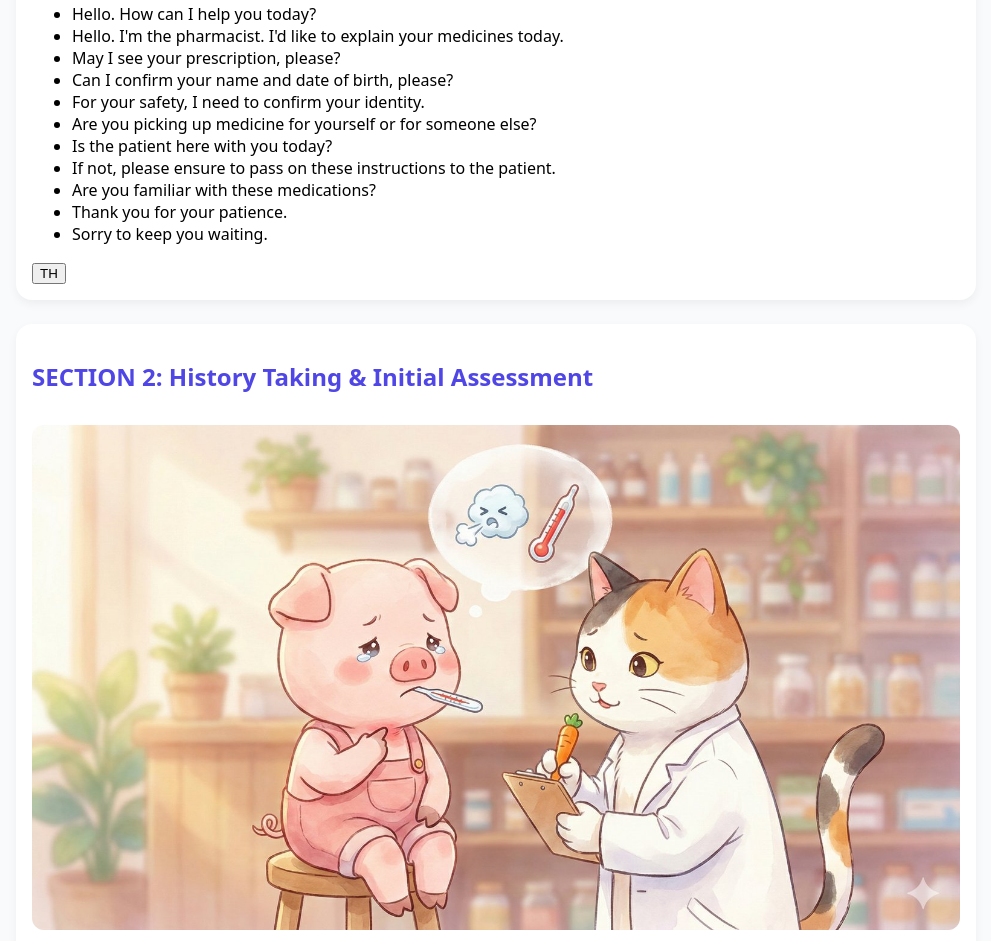
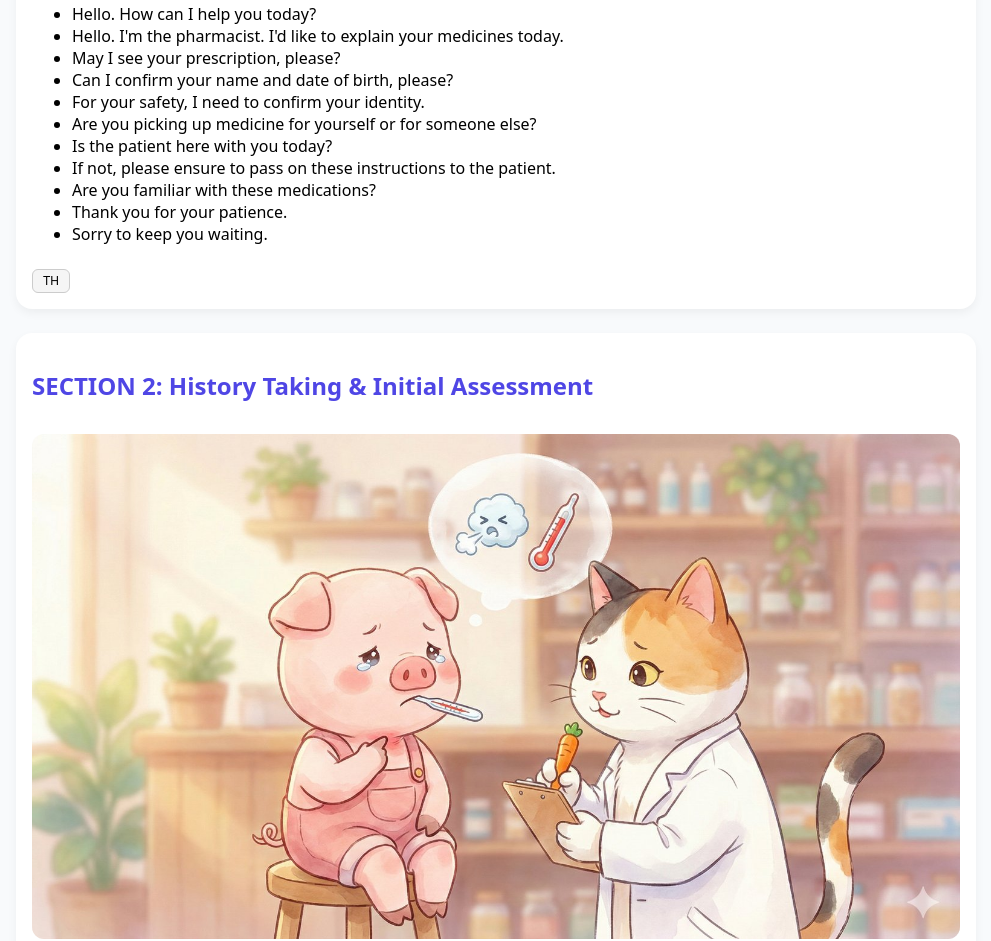
Before and after one commit to apps-npr/peng, a plain HTML site: page index.html in a window 1280 px wide. Shown: the part 848-1789 px from the top of the page, without its empty margins (144-1135 px from the left). Drawn offline with Linux system fonts and the light colour scheme.

Commit message:
Update style.css

```diff
--- a/style.css
+++ b/style.css
@@ -50,3 +50,15 @@ footer {
   font-size: 0.8rem;
   color: #6b7280;
 }
+.lang-toggle-btn {
+  margin-top: 8px;
+  padding: 4px 10px;
+  font-size: 12px;
+  border-radius: 6px;
+  border: 1px solid #ccc;
+  background: #f5f5f5;
+  cursor: pointer;
+}
+.lang-toggle-btn:hover {
+  background: #eaeaea;
+}
```
